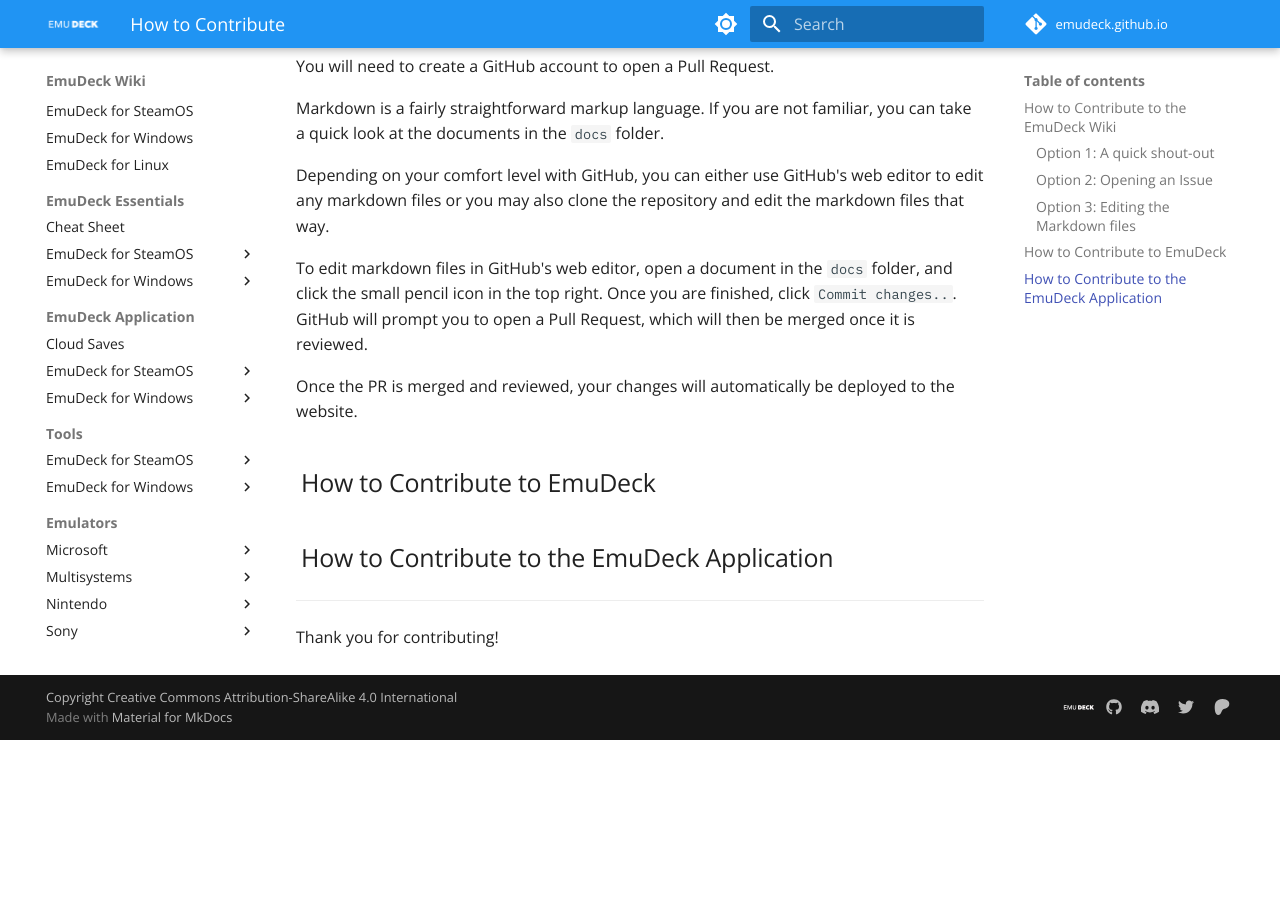
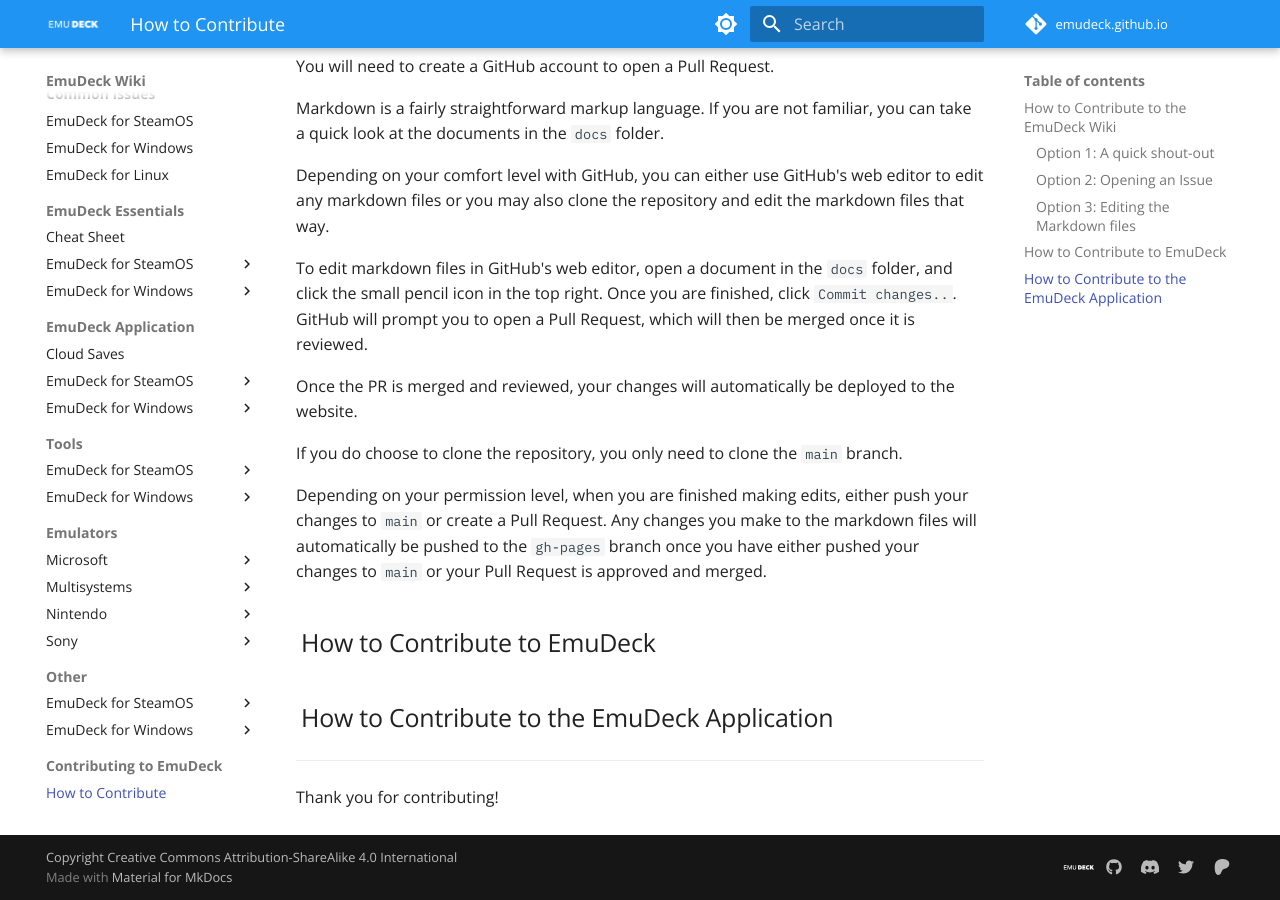
Before and after one commit to EmuDeck/emudeck.github.io, an MkDocs documentation site: the page built from docs/how-to-contribute.md, in a window 1280 px wide and 900 px high, scrolled down 628 px. Built offline with MkDocs 1.6.1 and Material for MkDocs 9.7.7, drawn with Linux system fonts in a browser that asks for light colours; comment, search, counter and statistics services are not loaded; before the commit the page ends 1368 px from its top, so only the background shows below that.

Commit message:
Clarify: Contribution expectations

```diff
--- a/docs/how-to-contribute.md
+++ b/docs/how-to-contribute.md
@@ -26,6 +26,10 @@
 
 Once the PR is merged and reviewed, your changes will automatically be deployed to the website.
 
+If you do choose to clone the repository, you only need to clone the `main` branch.
+
+Depending on your permission level, when you are finished making edits, either push your changes to `main` or create a Pull Request. Any changes you make to the markdown files will automatically be pushed to the `gh-pages` branch once you have either pushed your changes to `main` or your Pull Request is approved and merged.
+
 ## How to Contribute to EmuDeck
 
 ## How to Contribute to the EmuDeck Application
```
